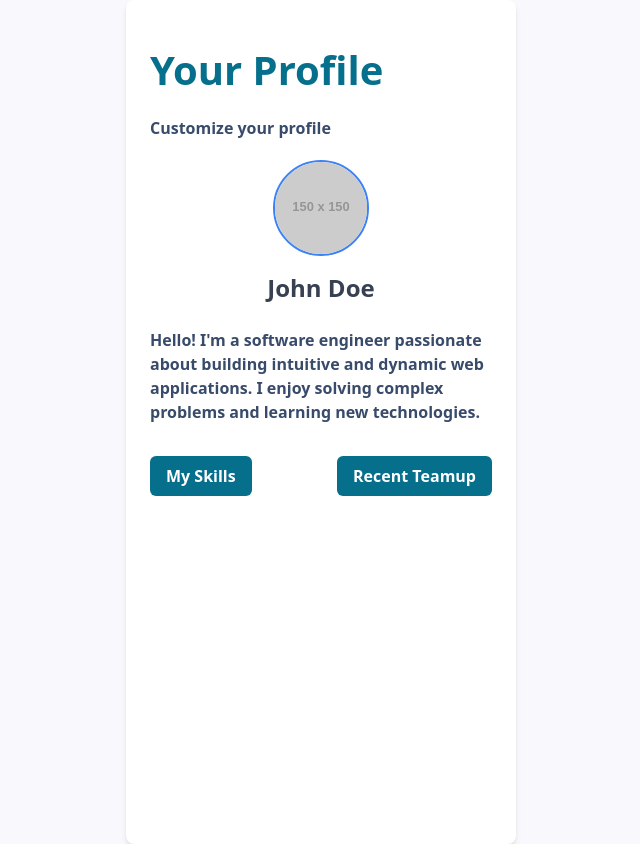
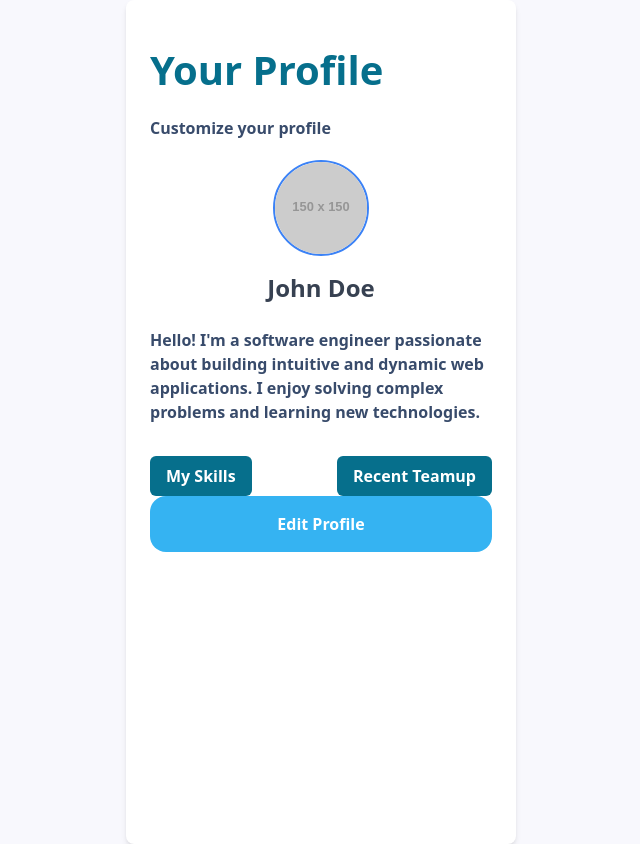
Before and after one commit to yashudkl/Skill-Sync, a React (Vite) app in the folder client/: page /profile in a window 1280 px wide. Shown: the whole page, without its empty margins (319-959 px from the left). Built offline with nearby package versions, Linux system fonts and the light colour scheme.

Commit message:
tailwind-bug-fix

```diff
--- a/client/src/pages/Profile/Profile.tsx
+++ b/client/src/pages/Profile/Profile.tsx
@@ -1,5 +1,5 @@
 import React from 'react';
-
+import Button from '../../components/Button';
 const Profile: React.FC = () => {
   return (
     <div className="flex flex-col items-center justify-center min-h-screen bg-[#F8F8FD]">
@@ -33,6 +33,13 @@ const Profile: React.FC = () => {
     Recent Teamup
   </button>
 </div>
+<div>
+<Button className="bg-[#066F8C] text-white font-semibold py-2 px-4 rounded-md hover:bg-[#066F8C] focus:outline-none focus:ring-2 focus:ring-[#066F8C] mt-80">
+            Edit Profile
+          </Button>
+</div>
+
+
 
       </div>
     </div>
```
